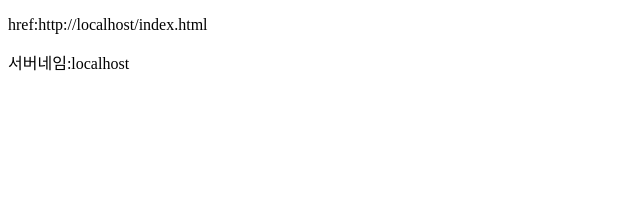
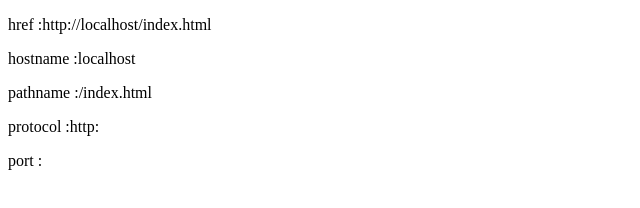
Before and after one commit to dheaven96/genesis, a plain HTML site: page index.html in a window 1280 px wide. Shown: the whole page, without its empty margins (0-640 px from the left). Drawn offline with Linux system fonts and the light colour scheme.

Commit message:
Add files via upload

```diff
--- a/index.html
+++ b/index.html
@@ -28,15 +28,9 @@
   <p id="result7"></p>
 
   <script>
-      var windowX = window.innerWidth;  //윈도우 넓이 = document.body.clientWidth;
-      var windowY = window.innerHeight;
-
-      var windowXx = screen.width; //헤상도
-      var windowYy = screen.height;
-
-      var windowXxx = screen.availWidth; //
-      var windowYyy = screen.availHeight;
-
+      var windowX = window.innerWidth;    var windowY = window.innerHeight;   //윈도우 넓이 = document.body.clientWidth;
+      var windowXx = screen.width;        var windowYy = screen.height;       //헤상도
+      var windowXxx = screen.availWidth;  var windowYyy = screen.availHeight; //
       var windowColor = screen.colorDepth;  //bit
 
       /*document.getElementById("result1").innerHTML = "Window Width is :" + windowX;
@@ -50,9 +44,17 @@
 
       var windowHref = window.location.href; //파일의 url
       var windowHost = window.location.hostname; //서버네임
+      var windowPath = window.location.pathname; //
+      var windowProto = window.location.protocol; //프로토콜
+      var windowPort = window.location.port; //
 
-      document.getElementById("result1").innerHTML = "href:" + windowHref;
-      document.getElementById("result2").innerHTML = "서버네임:" + windowHost;
+
+      document.getElementById("result1").innerHTML = "href :" + windowHref;
+      document.getElementById("result2").innerHTML = "hostname :" + windowHost;
+      document.getElementById("result3").innerHTML = "pathname :" + windowPath;
+      document.getElementById("result4").innerHTML = "protocol :" + windowProto;
+      document.getElementById("result5").innerHTML = "port :" + windowPort;
+
   </script>
 
 
```
